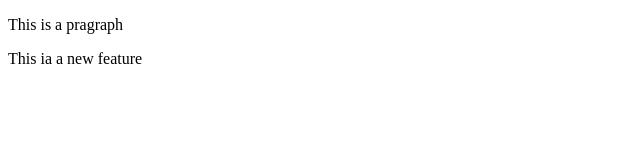
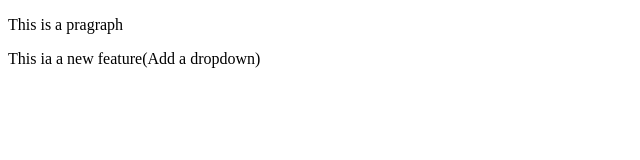
Before and after one commit to susheeljii/LocalRepo, a plain HTML site: page index.html in a window 1280 px wide. Shown: the whole page, without its empty margins (0-640 px from the left). Drawn offline with Linux system fonts and the light colour scheme.

```diff
--- a/index.html
+++ b/index.html
@@ -9,6 +9,6 @@
     <p>This is a pragraph
 
     </p>
-    <p>This ia a new feature </p>
+    <p>This ia a new feature(Add a dropdown) </p>
 </body>
 </html>
```
